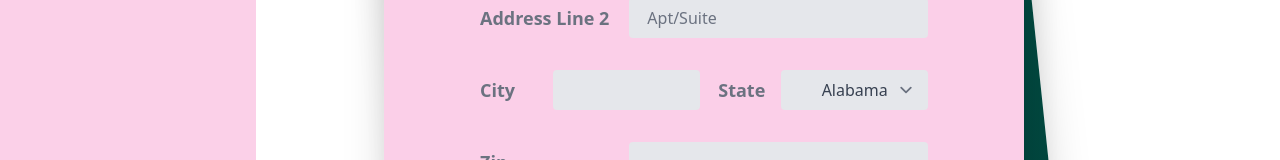
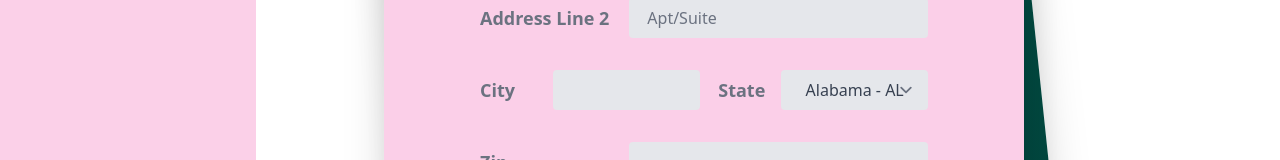
Before and after one commit to treknuts/rsvp-registry, a React (Create React App) app: page / in a window 1280 px wide. Shown: the part 534-694 px from the top of the page. Built offline with nearby package versions, Linux system fonts and the light colour scheme.

Commit message:
Added firestore stuff

```diff
--- a/package.json
+++ b/package.json
@@ -14,6 +14,7 @@
     "@testing-library/jest-dom": "^5.11.10",
     "@testing-library/react": "^11.2.5",
     "@testing-library/user-event": "^12.8.3",
+    "firebase": "^8.4.1",
     "react": "^17.0.2",
     "react-dom": "^17.0.2",
     "react-router-dom": "^5.2.0",
--- a/src/components/RSVP.js
+++ b/src/components/RSVP.js
@@ -1,5 +1,7 @@
 import React, { useState } from "react";
 import Modal from "./Modal";
+import addRsvp from "../services/rsvpService";
+import states from "../states";
 
 const RSVP = (props) => {
   const [firstName, setFirstName] = useState("");
@@ -11,70 +13,7 @@ const RSVP = (props) => {
   const [city, setCity] = useState("");
   const [state, setState] = useState("");
   const [zip, setZip] = useState("");
-
   const [show, setShow] = useState(false);
-
-  const states = [
-    "Alabama",
-    "Alaska",
-    "American Samoa",
-    "Arizona",
-    "Arkansas",
-    "California",
-    "Colorado",
-    "Connecticut",
-    "Delaware",
-    "District of Columbia",
-    "Federated States of Micronesia",
-    "Florida",
-    "Georgia",
-    "Guam",
-    "Hawaii",
-    "Idaho",
-    "Illinois",
-    "Indiana",
-    "Iowa",
-    "Kansas",
-    "Kentucky",
-    "Louisiana",
-    "Maine",
-    "Marshall Islands",
-    "Maryland",
-    "Massachusetts",
-    "Michigan",
-    "Minnesota",
-    "Mississippi",
-    "Missouri",
-    "Montana",
-    "Nebraska",
-    "Nevada",
-    "New Hampshire",
-    "New Jersey",
-    "New Mexico",
-    "New York",
-    "North Carolina",
-    "North Dakota",
-    "Northern Mariana Islands",
-    "Ohio",
-    "Oklahoma",
-    "Oregon",
-    "Palau",
-    "Pennsylvania",
-    "Puerto Rico",
-    "Rhode Island",
-    "South Carolina",
-    "South Dakota",
-    "Tennessee",
-    "Texas",
-    "Utah",
-    "Vermont",
-    "Virgin Island",
-    "Virginia",
-    "Washington",
-    "West Virginia",
-    "Wisconsin",
-    "Wyoming",
-  ];
 
   const handleChange = (e) => {
     if (e.target.id === "first-name") {
@@ -98,18 +37,18 @@ const RSVP = (props) => {
     }
   };
 
-  const handleForm = () => {
-    alert(
-      `Form values are:\n
-      \tFirst Name: ${firstName}\n
-      \tLast Name: ${lastName}\n
-      \tEmail: ${email}\n
-      \tMembers: ${members}\n
-      \tAddress: \n
-      \t\t${addrLine1}, ${addrLine2}\n
-      \t\t${city}, ${state} ${zip}`
-    );
-    props.history.push('/info');
+  const handleForm = async () => {
+    props.history.push("/info");
+    const info = {
+      name: `${firstName} ${lastName}`,
+      email: email,
+      members: members,
+      streetAddress: `${addrLine1} ${addrLine2}`,
+      city: city,
+      state: state,
+      zip: zip,
+    };
+    addRsvp(info);
   };
 
   const showModal = () => {
@@ -118,7 +57,7 @@ const RSVP = (props) => {
 
   const hideModal = () => {
     setShow(false);
-    props.history.push('/rsvp');
+    props.history.push("/rsvp");
   };
 
   return (
@@ -129,15 +68,22 @@ const RSVP = (props) => {
             Please confirm the following is correct
           </p>
           <p className="font-semibold text-lg md:text-xl">Name:</p>
-          <p className="text-lg md:text-xl">{firstName}{" "}{lastName}</p>
+          <p className="text-lg md:text-xl">
+            {firstName} {lastName}
+          </p>
           <p className="font-semibold text-lg md:text-xl">Email:</p>
           <p className="text-lg md:text-xl">{email}</p>
           <p className="font-semibold text-lg md:text-xl">Members attending:</p>
           <p className="text-lg md:text-xl">{members}</p>
           <p className="font-semibold text-lg md:text-xl">Address:</p>
-          <p className="text-lg md:text-xl">{addrLine1}{addrLine2 && ", " + addrLine2}</p>
+          <p className="text-lg md:text-xl">
+            {addrLine1}
+            {addrLine2 && ", " + addrLine2}
+          </p>
           <p></p>
-          <p className="text-lg md:text-xl">{city}, {state}{" "}{zip}</p>
+          <p className="text-lg md:text-xl">
+            {city}, {state} {zip}
+          </p>
         </Modal>
         <h1 className="lg:text-2xl text-lg font-light mb-12">
           Let us know you're coming!
@@ -302,8 +248,8 @@ const RSVP = (props) => {
               >
                 {states.map((state) => {
                   return (
-                    <option key={state} value={state}>
-                      {state}
+                    <option key={state.abbreviation} value={state.name}>
+                      {state.name} - {state.abbreviation}
                     </option>
                   );
                 })}
--- /dev/null
+++ b/src/firebase.js
@@ -0,0 +1,19 @@
+import firebase from "firebase/app";
+import "firebase/firestore";
+
+const firebaseConfig = {
+  apiKey: "AIzaSyB9VZV-xkm0qrQbg9No8FnoxiRgXjoHDFI",
+  authDomain: "wedding-rsvp-8b346.firebaseapp.com",
+  databaseURL: "https://wedding-rsvp-8b346-default-rtdb.firebaseio.com",
+  projectId: "wedding-rsvp-8b346",
+  storageBucket: "wedding-rsvp-8b346.appspot.com",
+  messagingSenderId: "309616922660",
+  appId: "1:309616922660:web:6f2839762b052df2bc48b1",
+  measurementId: "G-G30R11EDD2",
+};
+
+firebase.initializeApp(firebaseConfig);
+
+var db = firebase.firestore();
+
+export default db;
--- /dev/null
+++ b/src/services/rsvpService.js
@@ -0,0 +1,14 @@
+import db from "../firebase";
+
+const addRsvp = (info) => {
+  db.collection("rsvps")
+    .add(info)
+    .then((docRef) => {
+      console.log("Successfully RSVP'd! RSVP ID: ", docRef.id);
+    })
+    .catch((error) => {
+      console.log("Encountered an error RSVPing: ", error);
+    });
+};
+
+export default addRsvp;
--- /dev/null
+++ b/src/states.js
@@ -0,0 +1,54 @@
+var states = [
+  { name: "Alabama", abbreviation: "AL" },
+  { name: "Alaska", abbreviation: "AK" },
+  { name: "Arizona", abbreviation: "AZ" },
+  { name: "Arkansas", abbreviation: "AR" },
+  { name: "California", abbreviation: "CA" },
+  { name: "Colorado", abbreviation: "CO" },
+  { name: "Connecticut", abbreviation: "CT" },
+  { name: "Delaware", abbreviation: "DE" },
+  { name: "Florida", abbreviation: "FL" },
+  { name: "Georgia", abbreviation: "GA" },
+  { name: "Hawaii", abbreviation: "HI" },
+  { name: "Idaho", abbreviation: "ID" },
+  { name: "Illinois", abbreviation: "IL" },
+  { name: "Indiana", abbreviation: "IN" },
+  { name: "Iowa", abbreviation: "IA" },
+  { name: "Kansas", abbreviation: "KS" },
+  { name: "Kentucky", abbreviation: "KY" },
+  { name: "Louisiana", abbreviation: "LA" },
+  { name: "Maine", abbreviation: "ME" },
+  { name: "Maryland", abbreviation: "MD" },
+  { name: "Massachusetts", abbreviation: "MA" },
+  { name: "Michigan", abbreviation: "MI" },
+  { name: "Minnesota", abbreviation: "MN" },
+  { name: "Mississippi", abbreviation: "MS" },
+  { name: "Missouri", abbreviation: "MO" },
+  { name: "Montana", abbreviation: "MT" },
+  { name: "Nebraska", abbreviation: "NE" },
+  { name: "Nevada", abbreviation: "NV" },
+  { name: "New Hampshire", abbreviation: "NH" },
+  { name: "New Jersey", abbreviation: "NJ" },
+  { name: "New Mexico", abbreviation: "NM" },
+  { name: "New York", abbreviation: "NY" },
+  { name: "North Carolina", abbreviation: "NC" },
+  { name: "North Dakota", abbreviation: "ND" },
+  { name: "Ohio", abbreviation: "OH" },
+  { name: "Oklahoma", abbreviation: "OK" },
+  { name: "Oregon", abbreviation: "OR" },
+  { name: "Pennsylvania", abbreviation: "PA" },
+  { name: "Rhode Island", abbreviation: "RI" },
+  { name: "South Carolina", abbreviation: "SC" },
+  { name: "South Dakota", abbreviation: "SD" },
+  { name: "Tennessee", abbreviation: "TN" },
+  { name: "Texas", abbreviation: "TX" },
+  { name: "Utah", abbreviation: "UT" },
+  { name: "Vermont", abbreviation: "VT" },
+  { name: "Virginia", abbreviation: "VA" },
+  { name: "Washington", abbreviation: "WA" },
+  { name: "West Virginia", abbreviation: "WV" },
+  { name: "Wisconsin", abbreviation: "WI" },
+  { name: "Wyoming", abbreviation: "WY" },
+];
+
+export default states;
```
Also changed, not shown: 1 other file (tests, documents, lock files or other folders).
